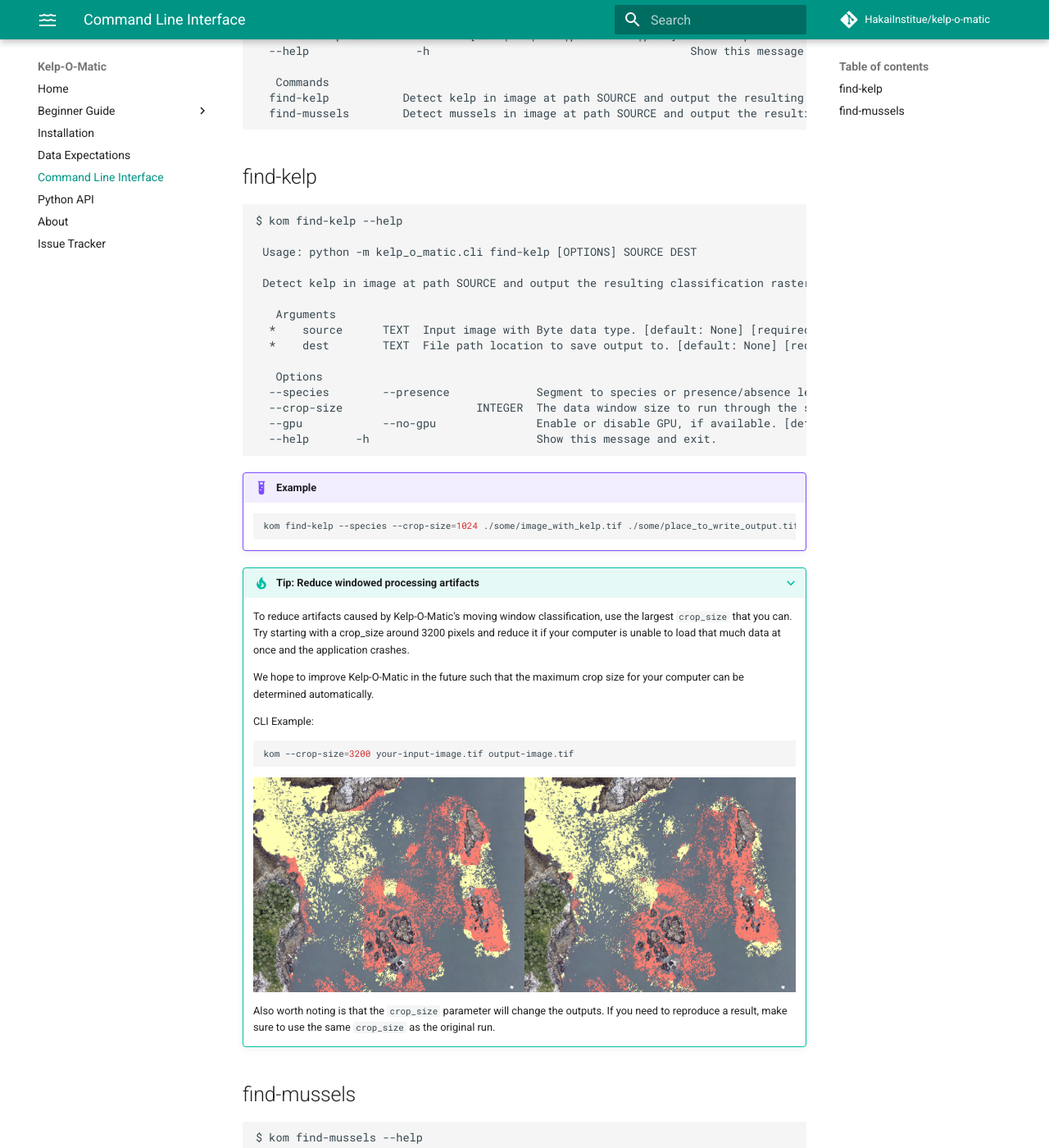
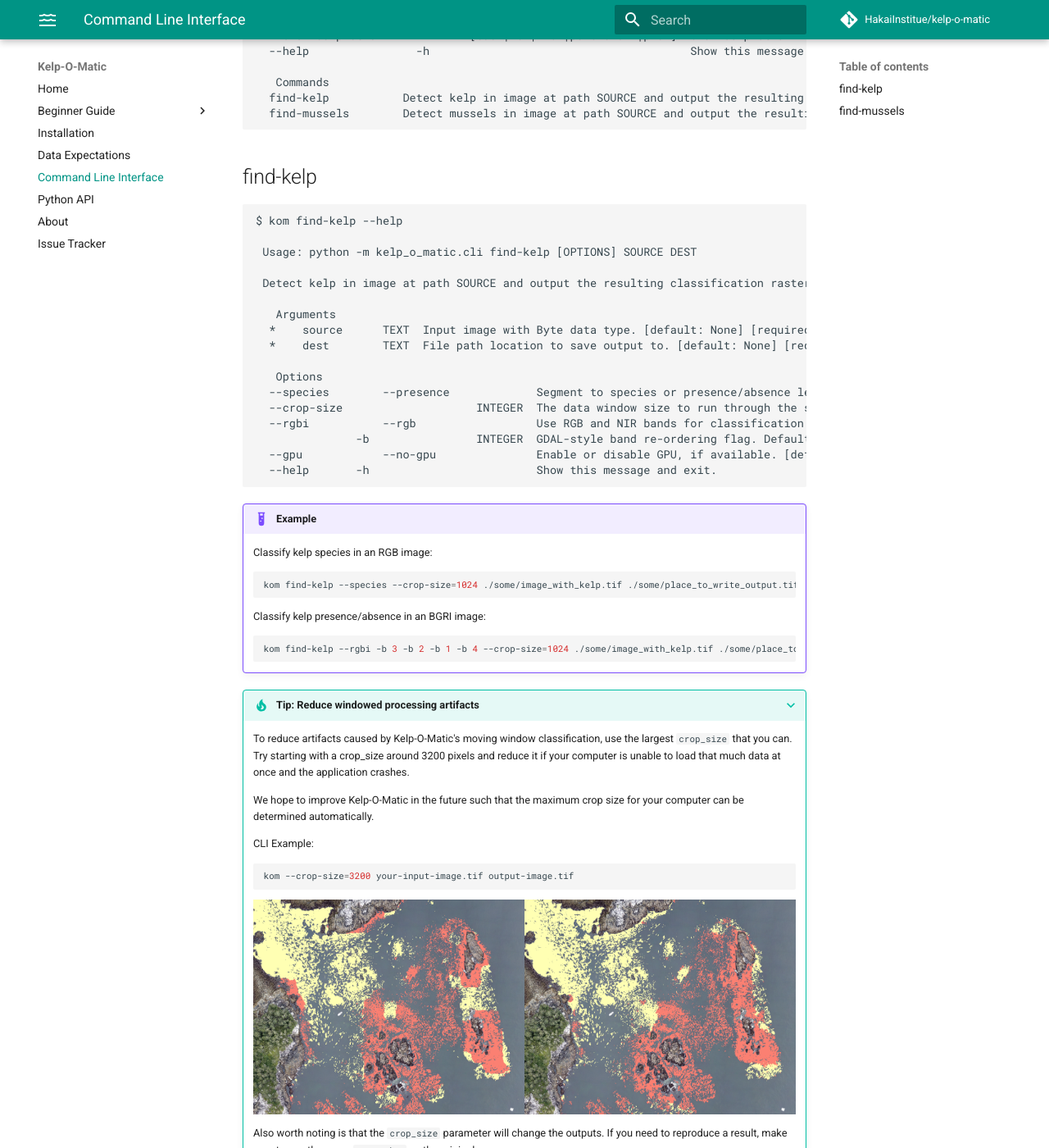
Before and after one commit to HakaiInstitute/kelp-o-matic, an MkDocs documentation site: the page built from docs/cli.md, in a window 1280 px wide and 1400 px high, scrolled down 357 px. Shown: the whole window at 82% size. Built offline with MkDocs 1.6.1 and Material for MkDocs 9.7.7, drawn with Linux system fonts in a browser that asks for light colours; comment, search, counter and statistics services are not loaded; some of the changed text lies outside the part shown.

Commit message:
Update CLI docs

````diff
--- a/docs/cli.md
+++ b/docs/cli.md
@@ -1,6 +1,7 @@
 # Command Line Reference
 
-The `kelp-o-matic` package includes one command line tool, `kom`. It will be registered in the same Conda environment
+The `kelp-o-matic` package includes one command line tool, `kom`. It will be registered
+in the same Conda environment
 that the `kelp-o-matic` package is installed to.
 
 ```
@@ -35,14 +36,24 @@
    Options
   --species        --presence             Segment to species or presence/absence level. [default: presence]
   --crop-size                    INTEGER  The data window size to run through the segmentation model. [default: 1024]
+  --rgbi           --rgb                  Use RGB and NIR bands for classification. Assumes RGBI ordering. [default: rgb]
+               -b                INTEGER  GDAL-style band re-ordering flag. Defaults to RGB or RGBI order. To e.g., reorder a BGRI image at runtime, pass flags `-b 3 -b 2 -b 1 -b 4`. [default: None]
   --gpu            --no-gpu               Enable or disable GPU, if available. [default: gpu]
   --help       -h                         Show this message and exit.
 ```
 
 !!! Example
 
+    Classify kelp species in an RGB image:
+
     ```bash
     kom find-kelp --species --crop-size=1024 ./some/image_with_kelp.tif ./some/place_to_write_output.tif
+    ```
+
+    Classify kelp presence/absence in an BGRI image:
+
+    ```bash
+    kom find-kelp --rgbi -b 3 -b 2 -b 1 -b 4 --crop-size=1024 ./some/image_with_kelp.tif ./some/place_to_write_output.tif
     ```
 
 ???+ tip "Tip: Reduce windowed processing artifacts"
@@ -97,6 +108,7 @@
 
    Options
   --crop-size                  INTEGER  The data window size to run through the segmentation model. [default: 1024]
+               -b              INTEGER  GDAL-style band re-ordering flag. Defaults to RGB order. To e.g., reorder a BGR image at runtime, pass flags `-b 3 -b 2 -b 1`. [default: None]
   --gpu            --no-gpu             Enable or disable GPU, if available. [default: gpu]
   --help       -h                       Show this message and exit.
 ```
````
